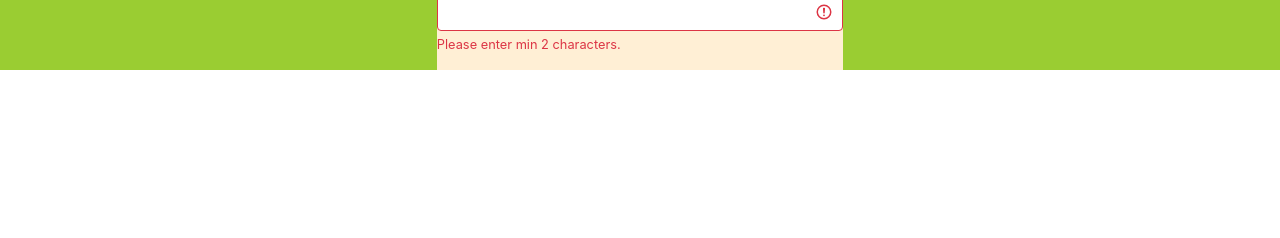
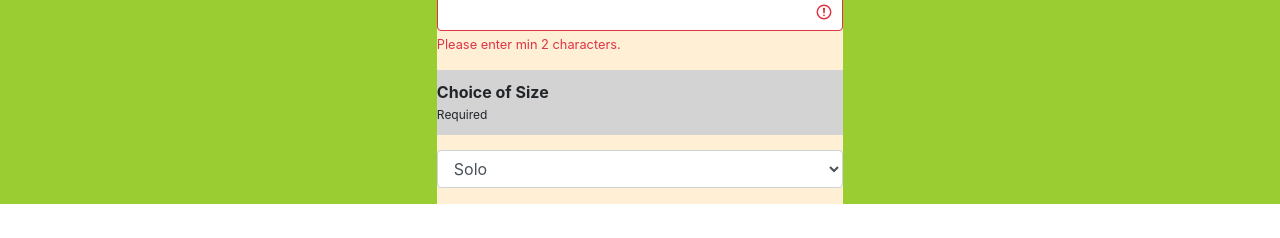
Before and after one commit to maribelcuales/Sprint-Challenge-Lambda-Eats-starter, a React (Create React App) app: page /pizza in a window 1280 px wide. Shown: the part 517-755 px from the top of the page. Built offline with nearby package versions, Linux system fonts and the light colour scheme.

Commit message:
Added label and select input for pizza size.

```diff
--- a/src/components/OrderForm.js
+++ b/src/components/OrderForm.js
@@ -25,6 +25,18 @@ function OrderForm() {
             />
             <FormFeedback>Please enter min 2 characters.</FormFeedback>
           </FormGroup>
+          <FormGroup>
+            <div className="pizza-size-label">
+              <Label htmlFor="exampleSelect">Choice of Size</Label>
+              <p>Required</p>
+            </div>
+            <Input type="select" name="size" id="size">
+              <option>Solo</option>
+              <option>Regular</option>
+              <option>Family</option>
+              <option>Party</option>
+            </Input>
+          </FormGroup>
         </div>
       </Form>
     </div>
--- a/src/components/styles.css
+++ b/src/components/styles.css
@@ -6,3 +6,17 @@
 .order-details {
   text-align: left;
 }
+
+.pizza-size-label {
+  background-color: lightgray;
+  padding-top: 10px;
+  padding-bottom: 2px;
+  margin-bottom: 15px;
+  font-weight: bold;
+}
+
+.pizza-size-label p {
+  font-size: 12px;
+  line-height: 5px;
+  font-weight: normal;
+}
```
